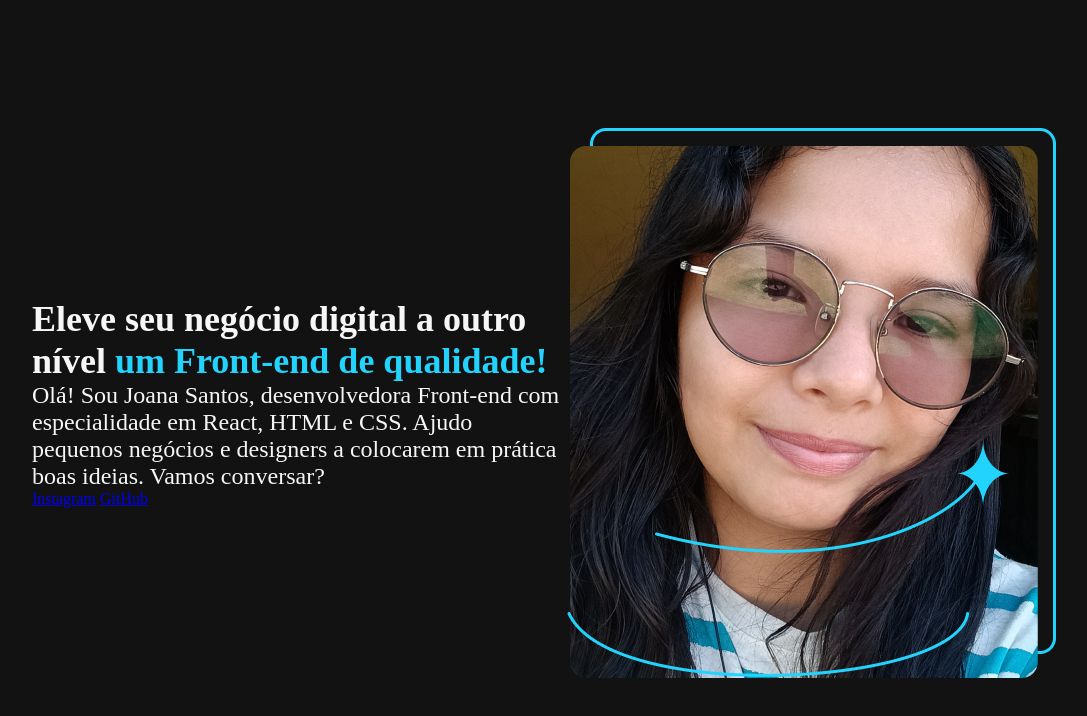
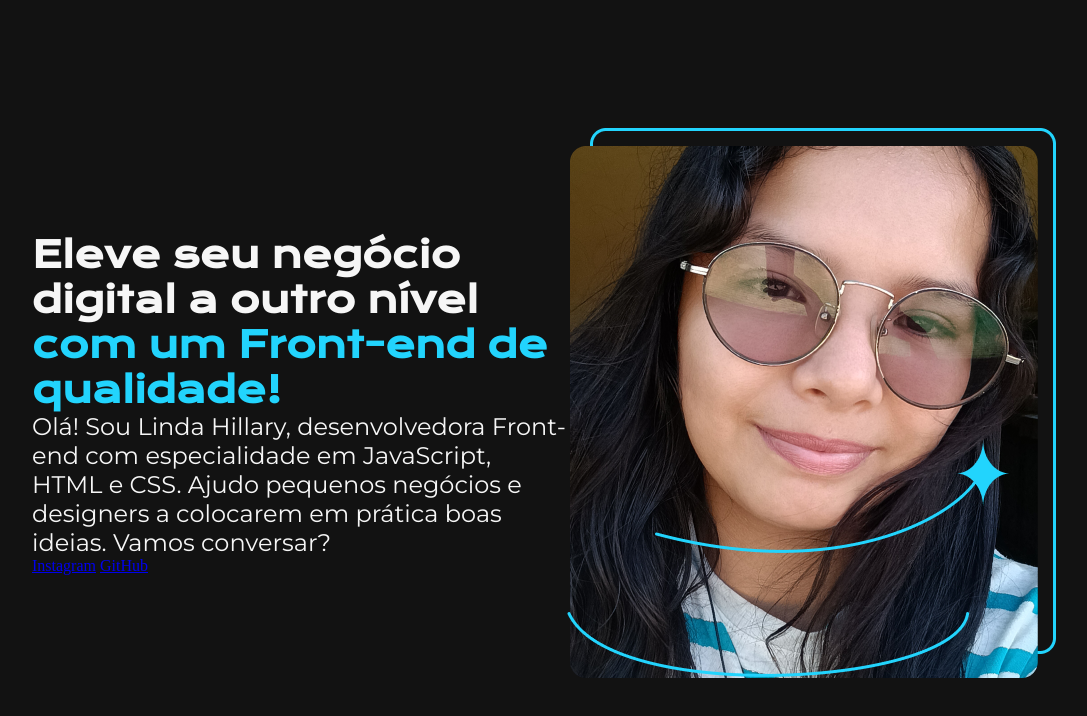
Before and after one commit to linda-brandao/portfolio, a plain HTML site: page index.html in a window 1280 px wide. Shown: the whole page, without its empty margins (96-1183 px from the left). Drawn offline with nearby package versions, Linux system fonts and the light colour scheme.

Commit message:
changing fonts and font size

```diff
--- a/estilos/style.css
+++ b/estilos/style.css
@@ -1,3 +1,5 @@
+@import url('https://fonts.googleapis.com/css2?family=Krona+One&family=Montserrat&display=swap');
+
 * {
     margin: 0;
     padding: 0;
@@ -23,6 +25,7 @@ body {
 
 .apresentacao__conteudo__titulo {
     font-size: 36px;
+    font-family: 'Krona One', sans-serif;
 }
 
 .apresentacao__conteudo__titulo-destaque {
@@ -30,5 +33,6 @@ body {
 }
 
 .apresentacao__conteudo__texto {
-    font-size: 24px;;
+    font-size: 24px;
+    font-family: 'Montserrat', sans-serif;
 }
--- a/index.html
+++ b/index.html
@@ -10,8 +10,8 @@
     <body>
         <main class="apresentacao">
             <section class="apresentacao__conteudo">
-                <h1 class="apresentacao__conteudo__titulo">Eleve seu negócio digital a outro nível <strong class="apresentacao__conteudo__titulo-destaque">um Front-end de qualidade!</strong></h1>
-                <p class="apresentacao__conteudo__texto">Olá! Sou Joana Santos, desenvolvedora Front-end com especialidade em React, HTML e CSS. Ajudo pequenos negócios e designers a colocarem em prática boas ideias. Vamos conversar?</p>
+                <h1 class="apresentacao__conteudo__titulo">Eleve seu negócio digital a outro nível <strong class="apresentacao__conteudo__titulo-destaque"> com um Front-end de qualidade!</strong></h1>
+                <p class="apresentacao__conteudo__texto">Olá! Sou Linda Hillary, desenvolvedora Front-end com especialidade em JavaScript, HTML e CSS. Ajudo pequenos negócios e designers a colocarem em prática boas ideias. Vamos conversar?</p>
                 <a href="https://www.instagram.com/lindahill_ux">Instagram</a>
                 <a href="https://github.com/hillpng">GitHub</a>
             </section>
```
